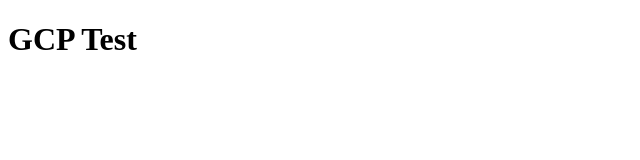
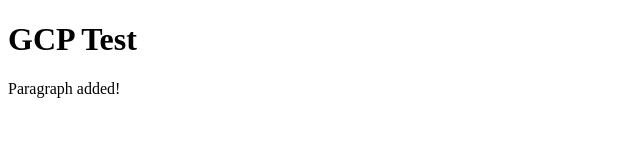
Before and after one commit to hpscript/gcp, a plain HTML site: page index.html in a window 1280 px wide. Shown: the whole page, without its empty margins (0-640 px from the left). Drawn offline with Linux system fonts and the light colour scheme.

Commit message:
text added

```diff
--- a/index.html
+++ b/index.html
@@ -7,5 +7,6 @@
 </head>
 <body>
 	<h1>GCP Test</h1>
+	<p>Paragraph added!</p>
 </body>
 </html>
```
